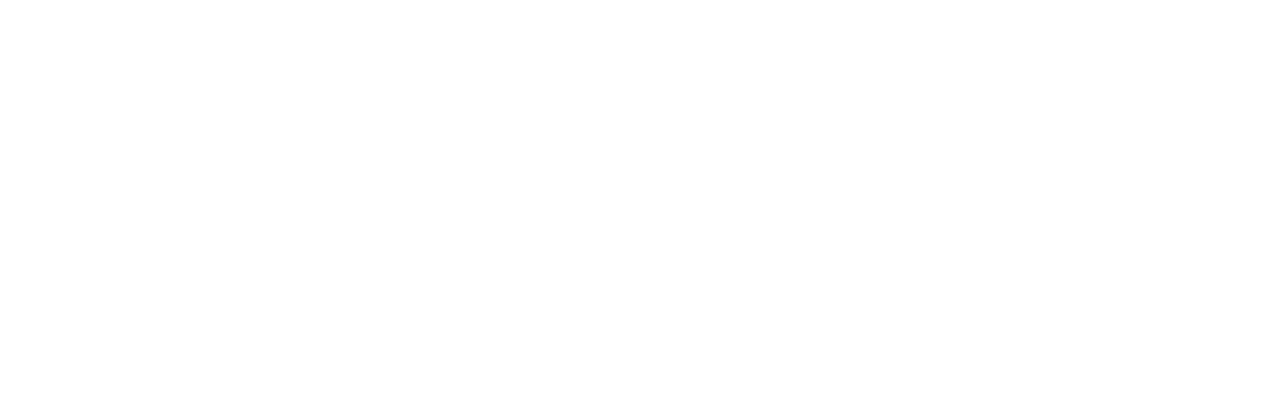
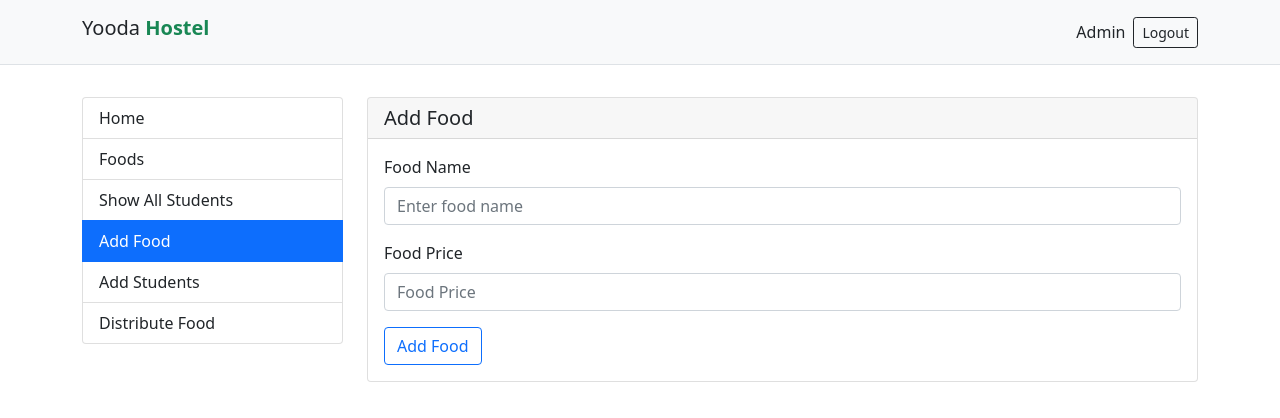
Before and after one commit to Imtious-coder/Yooda-Hostel-UI, a React (Create React App) app: page /add-food in a window 1280 px wide. Before the commit this address had no page. Shown: the top 418 px of the page. Built offline with nearby package versions, Linux system fonts and the light colour scheme.

Commit message:
Food item UI complete

```diff
--- a/src/App.js
+++ b/src/App.js
@@ -1,11 +1,11 @@
 import 'bootstrap/dist/css/bootstrap.min.css';
 import { BrowserRouter, Route, Routes } from 'react-router-dom';
+import Foods from './Components/Foods/Foods';
+import Food_Form from './Components/Food_Form/Food_Form';
 import Home from './Components/Home/Home';
 // import DistributeFood from './pages/DistributeFood';
 // import EditStudent from './pages/EditStudent';
-// import FoodForm from './pages/FoodForm';
 // import ServeForm from './pages/ServeForm';
-// import ShowFoods from './pages/ShowFoods';
 // import ShowStudents from './pages/ShowStudents';
 // import StudentForm from './pages/StudentForm';
 
@@ -14,9 +14,9 @@
     <BrowserRouter>
       <Routes>
         <Route path="/" element={<Home />} />
-        {/* <Route path="/add-food" element={<FoodForm />} />
-        <Route path="/show-foods" element={<ShowFoods />} />
-        <Route path="/add-students" element={<StudentForm />} />
+        <Route path="/add-food" element={<Food_Form />} />
+        <Route path="/show-foods" element={<Foods />} />
+        {/* <Route path="/add-students" element={<StudentForm />} />
         <Route path="/show-students" element={<ShowStudents />} />
         <Route path="/show-students/:id" element={<EditStudent />} />
         <Route path="/distribution-food" element={<DistributeFood />} />
--- /dev/null
+++ b/src/Components/Food_Form/Food_Form.js
@@ -0,0 +1,83 @@
+import axios from 'axios';
+import React, { useState } from 'react';
+import { Alert, Button, Form } from 'react-bootstrap';
+import { useForm } from 'react-hook-form';
+import Admin_Page from '../Admin_Page/Admin_Page';
+
+const Food_Form = () => {
+  const {
+    register,
+    handleSubmit,
+    formState: { errors },
+    reset,
+  } = useForm();
+
+  // loading and success state
+  const [isLoading, setIsLoading] = useState(false);
+  const [isSuccess, setIsSuccess] = useState(null);
+
+  const onSubmit = (data) => {
+    setIsLoading(true);
+    axios
+      .post('https://aqueous-reef-45630.herokuapp.com/foods', data)
+      .then((res) => {
+        console.log(res);
+        if (res.data.acknowledged === true) {
+          setIsLoading(false);
+          setIsSuccess(true);
+          reset({});
+        }
+      })
+      .catch((err) => {
+        console.log(err);
+        setIsSuccess(false);
+      })
+      .finally(() => {
+        setIsLoading(false);
+      });
+  };
+
+  return (
+    <Admin_Page pageTitle={'Add Food'}>
+      {!!isSuccess && <Alert variant="success">Food Added Successfully!</Alert>}
+      <Form onSubmit={handleSubmit(onSubmit)}>
+        <Form.Group className="mb-3" controlId="foodName">
+          <Form.Label>Food Name</Form.Label>
+          <Form.Control
+            type="text"
+            {...register('foodName', { required: true })}
+            placeholder="Enter food name"
+            required
+          />
+          <Form.Control.Feedback type="invalid">
+            {errors.foodName && <span>This field is required</span>}
+          </Form.Control.Feedback>
+        </Form.Group>
+
+        <Form.Group className="mb-3" controlId="foodPrice">
+          <Form.Label>Food Price</Form.Label>
+          <Form.Control
+            type="text"
+            {...register('foodPrice', { required: true })}
+            placeholder="Food Price"
+            required
+          />
+          <Form.Control.Feedback type="invalid">
+            {errors.foodPrice && <span>This field is required</span>}
+          </Form.Control.Feedback>
+        </Form.Group>
+        {isLoading ? (
+          <Button variant="outline-primary" type="submit" disabled>
+            Add Food
+          </Button>
+        ) : (
+          <Button variant="outline-primary" type="submit">
+            Add Food
+          </Button>
+        )}
+      </Form>
+    </Admin_Page>
+  );
+};
+
+export default Food_Form;
--- /dev/null
+++ b/src/Components/Foods/Foods.js
@@ -0,0 +1,93 @@
+import axios from 'axios';
+import React, { useEffect, useState } from 'react';
+import { Table } from 'react-bootstrap';
+import { Link } from 'react-router-dom';
+import Admin_Page from '../Admin_Page/Admin_Page';
+
+// Food table...
+const FoodTable = (props) => {
+  const { foodName, foodPrice } = props.food;
+  return (
+    <tr>
+      <td>{foodName}</td>
+      <td>{foodPrice}</td>
+    </tr>
+  );
+};
+
+const Foods = () => {
+    // States...
+  const [allFoods, setAllFoods] = useState([]);
+  const [isLoading, setIsLoading] = useState(true);
+  const [pageCount, setPageCount] = useState(0);
+  const [curPage, setCurPage] = useState(0);
+  const size = 5;
+
+//   Fetching data...
+  useEffect(() => {
+    setIsLoading(true);
+    axios
+      .get(
+        `https://aqueous-reef-45630.herokuapp.com/foods?page=${curPage}&&size=${size}`,
+      )
+      .then((res) => {
+        setAllFoods(res.data.result);
+        setPageCount(Math.ceil(res.data.count / size));
+        setIsLoading(false);
+      })
+      .catch((err) => {
+        console.log(err);
+      })
+      .finally(() => {
+        setIsLoading(false);
+      });
+  }, [curPage]);
+
+  return (
+    <Admin_Page pageTitle={'Show all Foods'}>
+        {
+            isLoading &&
+            // Loader...
+            <div class="d-flex justify-content-center py-3">
+                            <div class="spinner-grow text-info" role="status">
+                                <span class="visually-hidden">Loading...</span>
+                            </div>
+                        </div>
+        }
+      {allFoods.length > 0 ? (
+        <>
+        {/* UI */}
+          <Table striped bordered hover>
+            <thead>
+              <tr>
+                <th>Name</th>
+                <th>Price</th>
+              </tr>
+            </thead>
+            <tbody>
+              {allFoods.map((food, index) => (
+                <FoodTable key={food._id} index={index} food={food} />
+              ))}
+            </tbody>
+          </Table>
+
+          <ul className="pagination pagination-md">
+            {[...Array(pageCount).keys()].map((number) => (
+              <li
+                key={number}
+                className={`page-item ${number === curPage && 'active'}`}
+                onClick={() => setCurPage(number)}
+              >
+                <Link className="page-link" to="#">
+                  {number + 1}
+                </Link>
+              </li>
+            ))}
+          </ul>
+        </>
+      ) : ""}
+    </Admin_Page>
+  );
+};
+
+export default Foods;
--- a/src/Components/Side_Navigation/Side_Navigation.js
+++ b/src/Components/Side_Navigation/Side_Navigation.js
@@ -9,7 +9,7 @@
           Home
         </NavLink>
         <NavLink as="li" className="list-group-item" to="/show-foods">
-          Show All Food
+          Foods
         </NavLink>
         <NavLink as="li" className="list-group-item" to="/show-students">
           Show All Students
```
